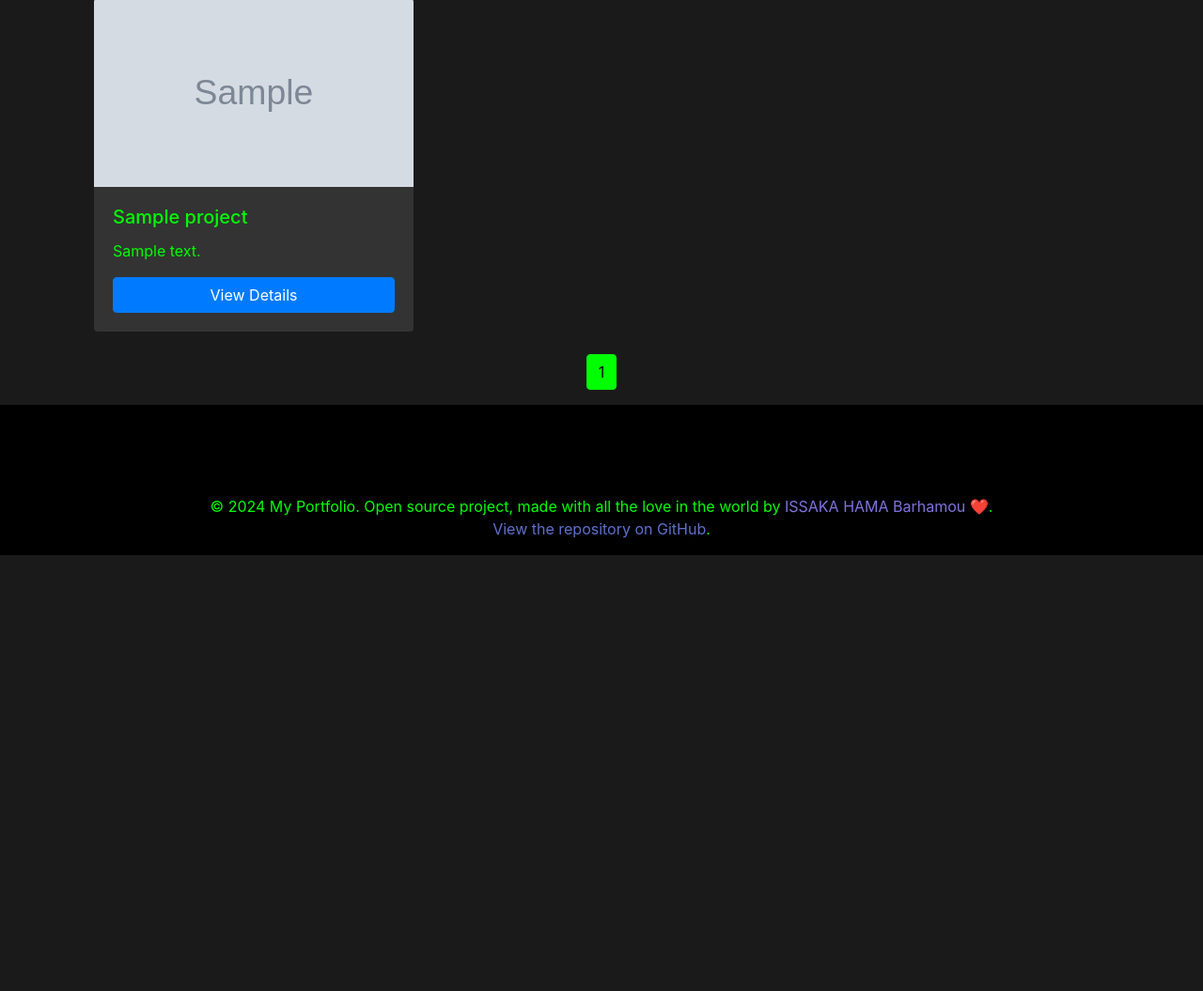
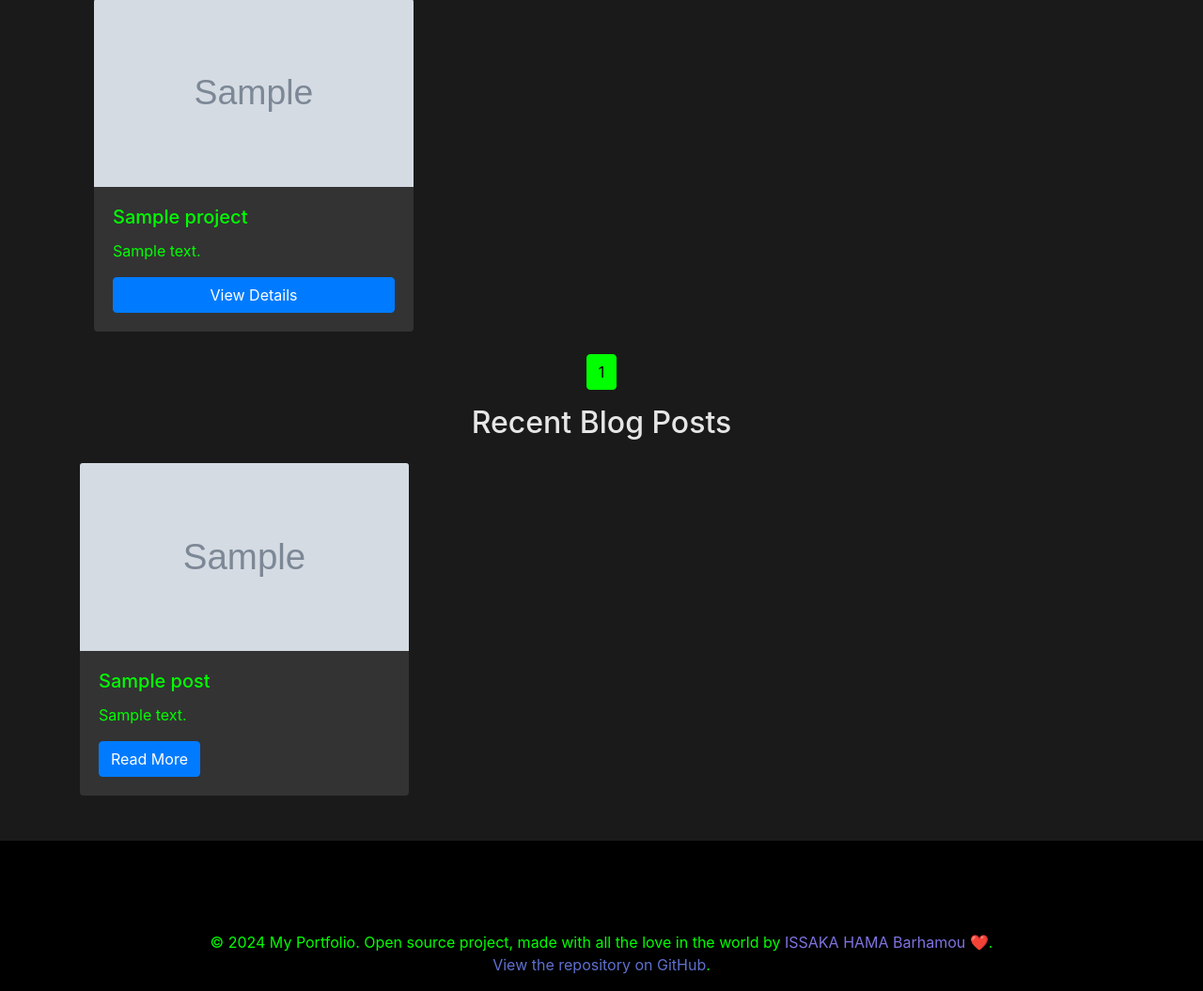
Before and after one commit to HamaBarhamou/myportfolio, a Django app: page /home in a window 1280 px wide. Shown: the part 1177-2232 px from the top of the page at 94% size. Before the commit the page ends 1768 px from the top, so only its background shows below. Run offline with Django 5.2, Linux system fonts and the light colour scheme; tables that the repository leaves empty hold one stand-in row (values such as "Sample post"); grey boxes marked "Sample" are stand-in pictures; some libraries are stand-ins or nearby versions.

Commit message:
Ajout de la section des articles récents sur la page d'accueil
- Modification de la vue home pour inclure les 5 derniers articles de blog
- Ajout d'une section dans le template home pour afficher les articles récents

```diff
--- a/portfolio/templates/portfolio/home.html
+++ b/portfolio/templates/portfolio/home.html
@@ -128,4 +128,26 @@
       </ul>
     </nav>
   </div>
+
+  <!-- Recent Posts Section -->
+  <div class="row mb-4">
+    <div class="col-md-12 text-center">
+      <h2 class="mb-4">Recent Blog Posts</h2>
+    </div>
+    {% for post in recent_posts %}
+      <div class="col-md-4 mb-4">
+        <div class="card h-100">
+          {% if post.image %}
+            <img src="{{ post.image.url }}" class="card-img-top" alt="{{ post.title }}" style="height: 200px; object-fit: cover;">
+          {% endif %}
+          <div class="card-body">
+            <h5 class="card-title">{{ post.title }}</h5>
+            <p class="card-text">{{ post.content|safe|truncatewords:30 }}</p>
+            <a href="{% url 'blog:post_detail' post.id %}" class="btn btn-primary">Read More</a>
+          </div>
+        </div>
+      </div>
+    {% endfor %}
+  </div>
+</div>
 {% endblock %}
--- a/portfolio/views.py
+++ b/portfolio/views.py
@@ -15,6 +15,7 @@ from .models import (
     Event,
     GalleryImage,
 )
+from blog.models import Post
 
 
 def home(request):
@@ -23,6 +24,8 @@ def home(request):
     skills = Skill.objects.all()
     services = Service.objects.all()
     social_links = SocialLink.objects.all()
+    recent_posts = Post.objects.order_by("-created_at")[:5]
+
     paginator = Paginator(project_list, 6)  # 6 projets par page
 
     page_number = request.GET.get("page")
@@ -37,6 +40,7 @@ def home(request):
             "skills": skills,
             "services": services,
             "social_links": social_links,
+            "recent_posts": recent_posts,
         },
     )
 
```
